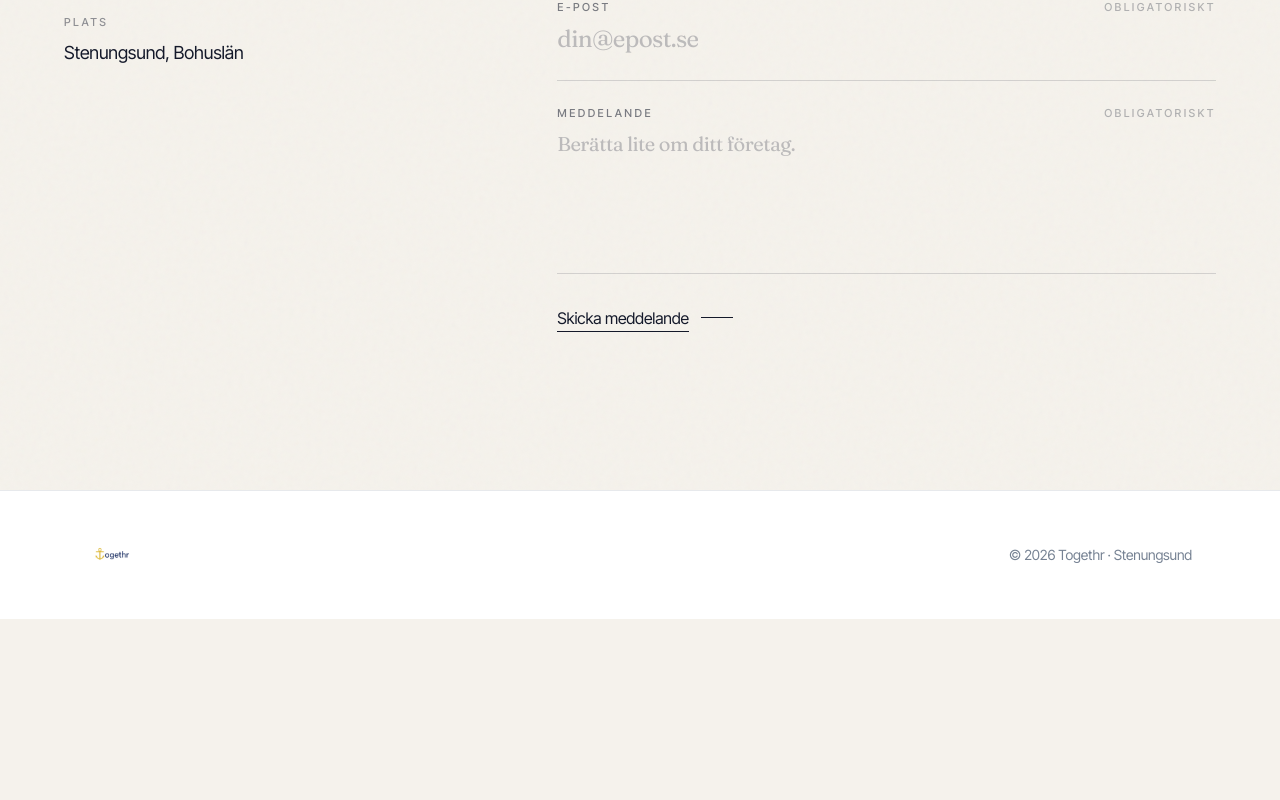
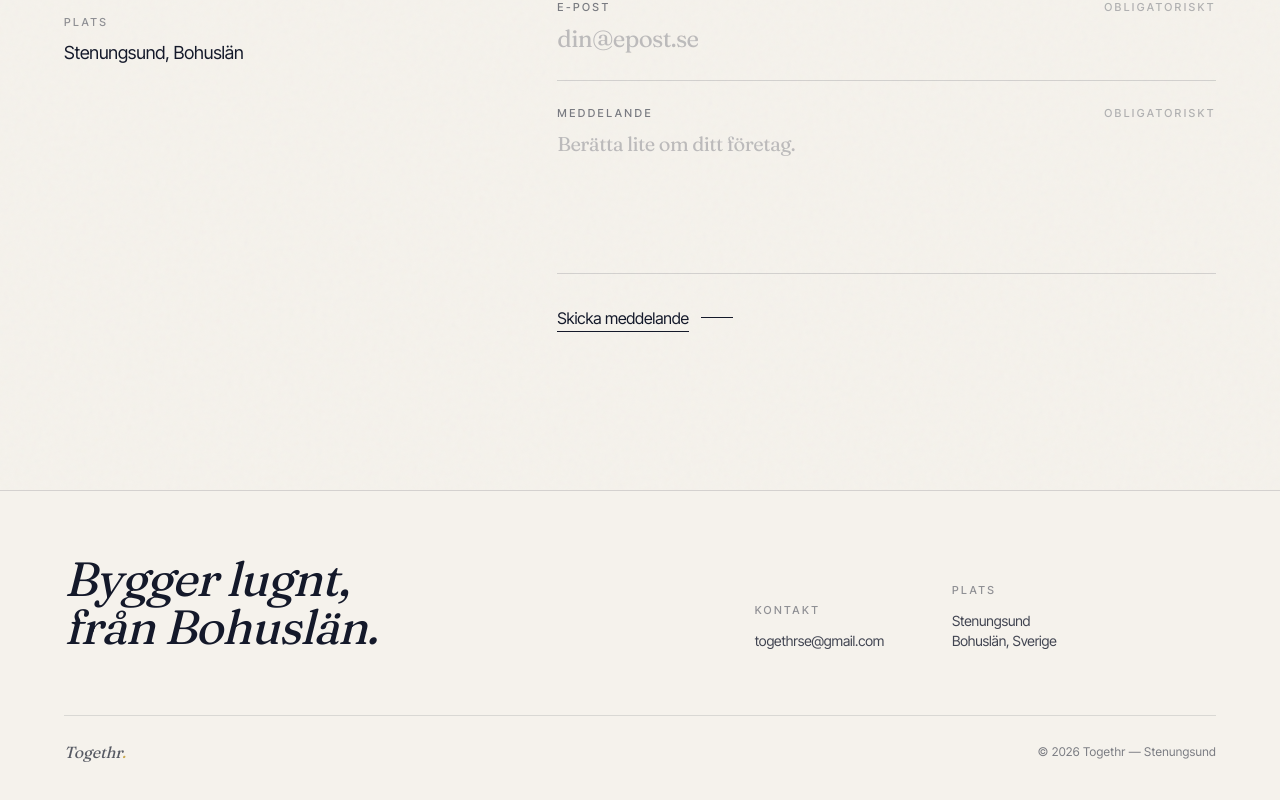
Before and after one commit to ottotf-gif/togethr-se, a React (Vite) app: page / in a window 1280 px wide. Shown: the part 5680-6480 px from the top of the page. Before the commit the page ends 6299 px from the top, so only its background shows below. Built offline with nearby package versions, Linux system fonts and the light colour scheme.

Commit message:
Updated Footer.tsx

```diff
--- a/src/components/Footer.tsx
+++ b/src/components/Footer.tsx
@@ -1,16 +1,38 @@
 export default function Footer() {
   return (
-    <footer className="relative py-12 bg-white border-t border-navy/10">
-      <div className="max-w-6xl mx-auto px-6 flex flex-col sm:flex-row items-center justify-between gap-4">
-        <div className="flex items-center gap-3">
-          <img
-            src="/transparentlogo.jpeg"
-            alt="Togethr"
-            className="h-8 w-auto object-contain"
-          />
+    <footer className="relative bg-cream border-t border-ink/15">
+      <div className="max-w-[1400px] mx-auto px-6 sm:px-10 lg:px-16 py-12 sm:py-16">
+        <div className="grid grid-cols-12 gap-y-10 gap-x-8 items-end">
+          <div className="col-span-12 lg:col-span-7">
+            <p className="font-serif-italic text-4xl sm:text-5xl text-ink leading-[1.05] tracking-tight max-w-xl text-balance">
+              Bygger lugnt,<br />från Bohuslän.
+            </p>
+          </div>
+
+          <div className="col-span-6 lg:col-span-2">
+            <div className="eyebrow text-ink/45 mb-3">Kontakt</div>
+            <a
+              href="mailto:togethrse@gmail.com"
+              className="block text-sm text-ink/80 hover:text-ink transition-colors"
+            >
+              togethrse@gmail.com
+            </a>
+          </div>
+
+          <div className="col-span-6 lg:col-span-3">
+            <div className="eyebrow text-ink/45 mb-3">Plats</div>
+            <div className="text-sm text-ink/80">Stenungsund</div>
+            <div className="text-sm text-ink/80">Bohuslän, Sverige</div>
+          </div>
         </div>
-        <div className="text-sm text-navy/60">
-          © 2026 Togethr · Stenungsund
+
+        <div className="hairline mt-16 mb-6" />
+
+        <div className="flex flex-col sm:flex-row items-start sm:items-center justify-between gap-4 text-[12px] text-ink/55">
+          <div className="font-serif-italic text-base text-ink/70">
+            Togethr<span className="text-gold">.</span>
+          </div>
+          <div className="tracking-wide">© 2026 Togethr — Stenungsund</div>
         </div>
       </div>
     </footer>
```
